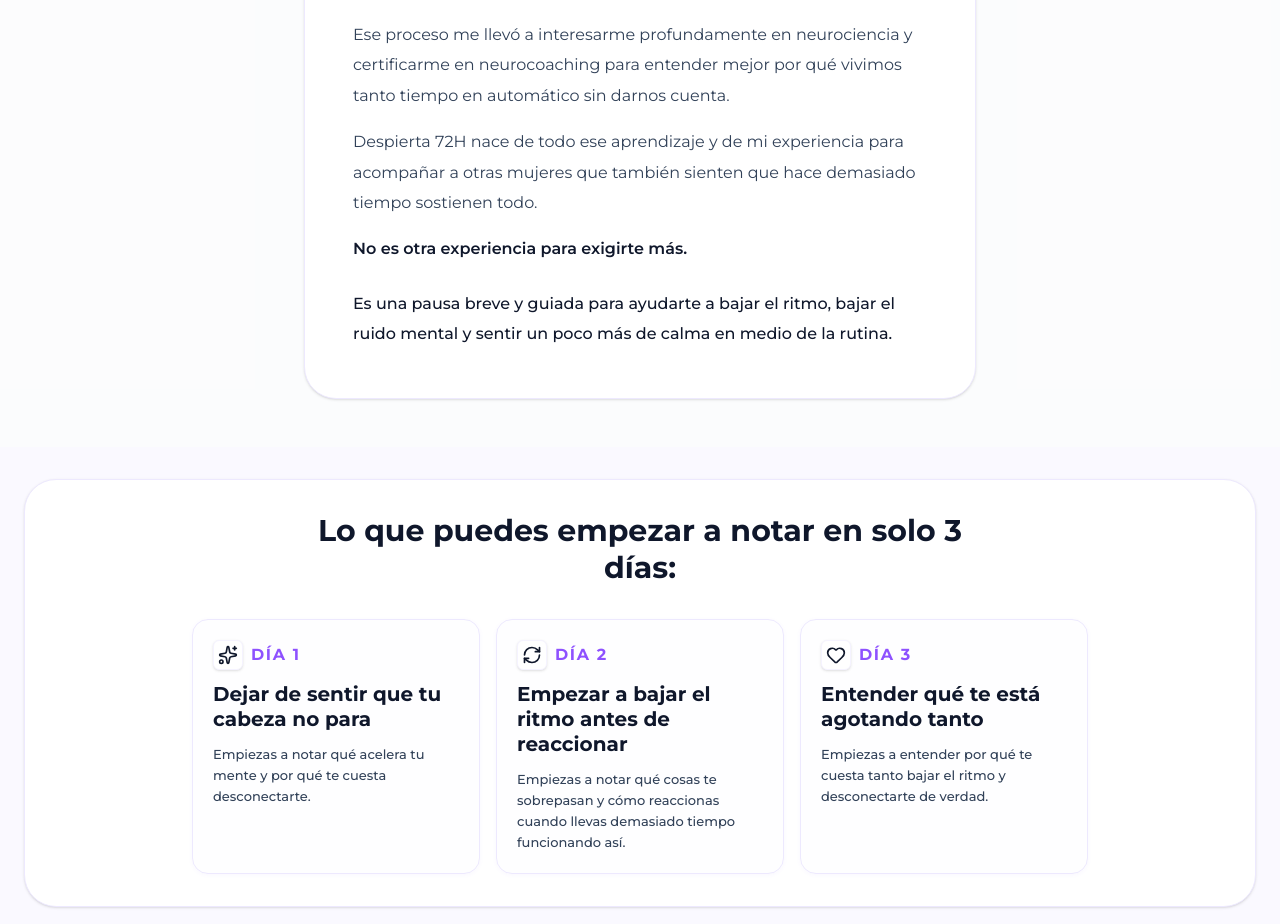
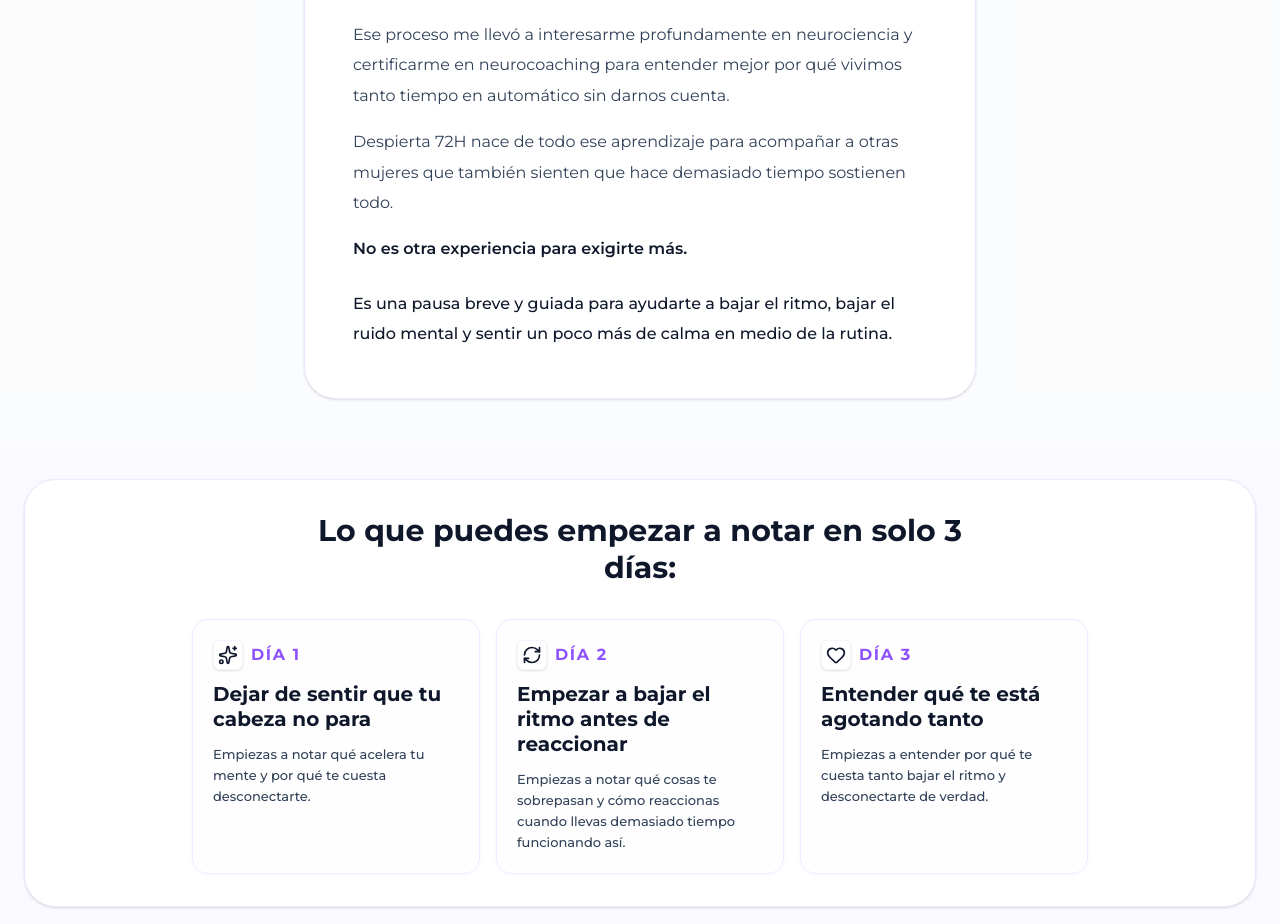
Before and after one commit to cursossolange/despierta-72h, a React (Vite) app: page / in a window 1280 px wide. Shown: the part 2660-3584 px from the top of the page. Built offline with nearby package versions, Linux system fonts and the light colour scheme; no server answers.

Commit message:
Update LandingPage.tsx

```diff
--- a/src/components/LandingPage.tsx
+++ b/src/components/LandingPage.tsx
@@ -291,7 +291,7 @@ Un espacio breve para bajar el ritmo y sentirte un poco más en calma.
 </p>
 
 <p>
-  Despierta 72H nace de todo ese aprendizaje y de mi experiencia para acompañar a otras mujeres que también sienten que hace demasiado tiempo sostienen todo.
+  Despierta 72H nace de todo ese aprendizaje para acompañar a otras mujeres que también sienten que hace demasiado tiempo sostienen todo.
 </p>
 
 <p className="font-semibold text-slate-900">
```
